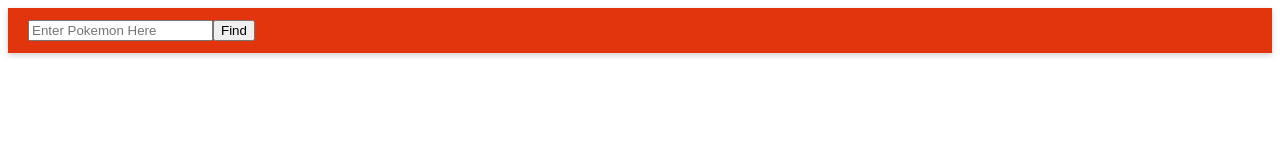
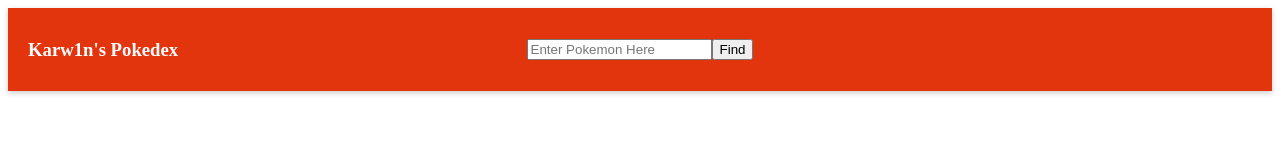
Before and after one commit to Karw1n/Pokemon-API-Training, a plain HTML site: page pokedex/index.html in a window 1280 px wide. Drawn offline with Linux system fonts and the light colour scheme.

Commit message:
Centred search bar and added title in nav bar.

```diff
--- a/pokedex/css/styles.css
+++ b/pokedex/css/styles.css
@@ -1,4 +1,4 @@
-nav {
+.navbar {
   display: flex;
   /* justify-content: space-between; */
   align-items: center;
@@ -9,4 +9,25 @@ nav {
   color: white;
 
   box-shadow: 0 2px 6px rgba(0,0,0,0.2);
+
+  gap: 20px;
 }
+
+.nav-left {
+  flex: 1;
+  display: flex;
+  justify-content: left;
+}
+
+.nav-center {
+  flex: 1;
+  display: flex;
+  justify-content: center;
+}
+
+
+.nav-right {
+  flex: 1;
+  display: flex;
+  justify-content: right;
+}
--- a/pokedex/index.html
+++ b/pokedex/index.html
@@ -8,10 +8,19 @@
 <body>
     <!--Main Header-->
     <header>
-        <nav id="navbar">
-            <!-- Pokémon entries will be dynamically inserted here -->
-            <input id="search-pokemon-input" placeholder="Enter Pokemon Here"></input>
-            <button id="search-pokemon-button">Find</button>
+        <nav class="navbar">
+            <div class="nav-left">
+                <h3>Karw1n's Pokedex</h1>
+            </div>
+
+            <div class="nav-center">
+                <input id="search-pokemon-input" placeholder="Enter Pokemon Here"></input>
+                <button id="search-pokemon-button">Find</button>
+            </div>
+
+            <div class="nav-right">
+                <!--Empty for now-->
+            </div>
         </nav>
 
     </header>
```
Also changed, not shown: 1 other file.
